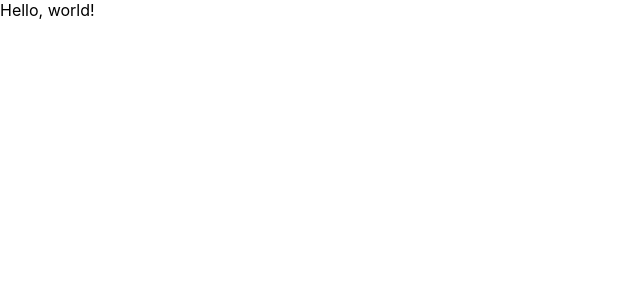
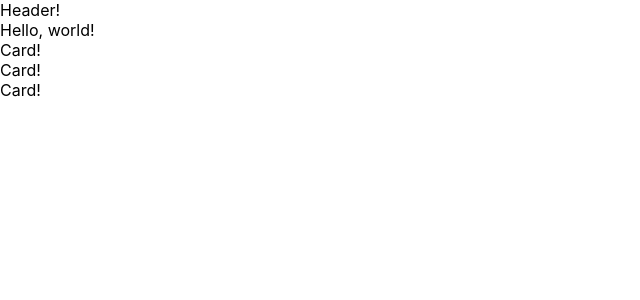
Before and after one commit to aeroshev/TaskManager, a React (Create React App) app in the folder frontend/: page / in a window 1280 px wide. Shown: the top 300 px of the page, without its empty margins (0-640 px from the left). Built offline with nearby package versions, Linux system fonts and the light colour scheme.

Commit message:
Add structure of components

```diff
--- a/frontend/public/index.html
+++ b/frontend/public/index.html
@@ -24,7 +24,7 @@
       work correctly both with client-side routing and a non-root public URL.
       Learn how to configure a non-root public URL by running `npm run build`.
     -->
-    <title>React App</title>
+    <title>Task Manager</title>
   </head>
   <body>
     <noscript>You need to enable JavaScript to run this app.</noscript>
--- a/frontend/src/components/Application.jsx
+++ b/frontend/src/components/Application.jsx
@@ -4,8 +4,8 @@ import {
     Switch,
     Route
 } from 'react-router-dom';
-import { Home } from './Home'
-import { PersonalPage } from './PersonalPage';
+import { Home } from './HomePage/Home'
+import { WorkSpacePage } from './WorkSpace/WorkSpacePage';
 
 
 export function Application() {
@@ -16,7 +16,7 @@ export function Application() {
                     <Home/>
                 </Route>
                 <Route path='/content/' exact>
-                    <PersonalPage/>
+                    <WorkSpacePage/>
                 </Route>
             </Switch>
         </Router>
--- a/frontend/src/components/PersonalPage.jsx
+++ b/frontend/src/components/HomePage/Card.jsx
@@ -1,10 +1,10 @@
 import React from 'react';
 
 
-export function PersonalPage() {
+export function Card() {
     return (
         <div>
-            Hello, from page!
+            Card!
         </div>
     );
 }
--- /dev/null
+++ b/frontend/src/components/HomePage/CardList.jsx
@@ -0,0 +1,13 @@
+import React from 'react';
+import { Card } from './Card'
+
+export function CardList() {
+    const list = [];
+
+    for (let i = 0; i < 3; i++) {
+        list.push(<Card/>)
+    }
+    return (
+        <div>{list}</div>
+    )
+}
--- /dev/null
+++ b/frontend/src/components/HomePage/HeaderHome.jsx
@@ -0,0 +1,10 @@
+import React from 'react';
+
+
+export function HeaderHome() {
+    return (
+        <div>
+            Header!
+        </div>
+    );
+}
--- /dev/null
+++ b/frontend/src/components/HomePage/Home.jsx
@@ -0,0 +1,16 @@
+import React from 'react';
+import { HeaderHome } from './HeaderHome'
+import { CardList } from './CardList';
+
+
+export function Home() {
+    return (
+        <div>
+            <HeaderHome/>
+            <div>
+                Hello, world!
+            </div>
+            <CardList/>
+        </div>
+    );
+}
--- a/frontend/src/components/Home.jsx
+++ b/frontend/src/components/WorkSpace/WorkSpacePage.jsx
@@ -1,10 +1,10 @@
 import React from 'react';
 
 
-export function Home() {
+export function WorkSpacePage() {
     return (
         <div>
-            Hello, world!
+            Hello, from page!
         </div>
     );
 }
```
